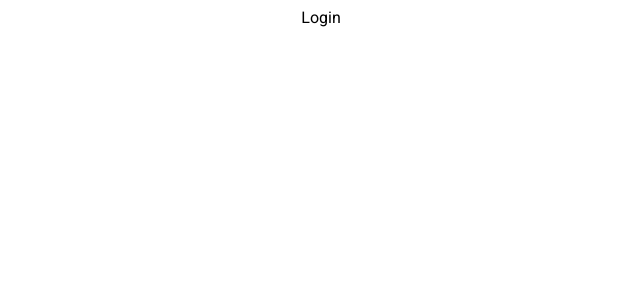
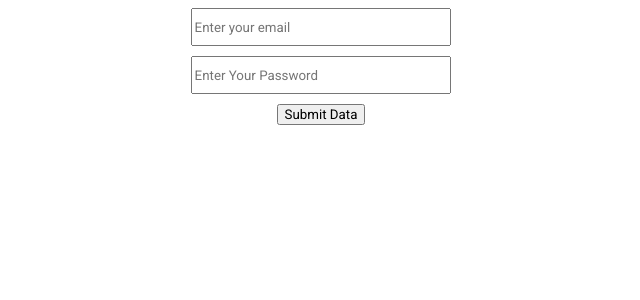
Before and after one commit to centauricoder01/book_management_system, a React (Create React App) app: page /login in a window 1280 px wide. Shown: the top 300 px of the page, without its empty margins (319-959 px from the left). Built offline with nearby package versions, Linux system fonts and the light colour scheme.

Commit message:
Authtication Added

```diff
--- a/src/Auth_Redux/Action.jsx
+++ b/src/Auth_Redux/Action.jsx
@@ -0,0 +1,17 @@
+import axios from "axios";
+import * as types from "./Action_type";
+
+const Login = (payload) => (dispatch) => {
+  dispatch({ type: types.GET_AUTH_REQUEST });
+  return axios
+    .post("https://reqres.in/api/login", payload)
+    .then((res) => {
+      console.log(res.data.token, "res.data");
+      dispatch({ type: types.GET_AUTH_TOKEN, Token: res.data.token });
+    })
+    .catch(() => {
+      dispatch({ type: types.GET_AUTH_ERROR });
+    });
+};
+
+export { Login };
--- a/src/Auth_Redux/Action_type.jsx
+++ b/src/Auth_Redux/Action_type.jsx
@@ -1,3 +1,3 @@
-const GET_AUTH_REQUEST = "GET_AUTH_REQUEST";
-const GET_AUTH_TOKEN = "GET_AUTH_TOKEN";
-const GET_AUTH_ERROR = "GET_AUT_ERROR";
+export const GET_AUTH_REQUEST = "GET_AUTH_REQUEST";
+export const GET_AUTH_TOKEN = "GET_AUTH_TOKEN";
+export const GET_AUTH_ERROR = "GET_AUT_ERROR";
--- /dev/null
+++ b/src/Auth_Redux/CommonAuth.jsx
@@ -0,0 +1,12 @@
+import { useSelector } from "react-redux";
+import { Navigate } from "react-router-dom";
+
+const CommonAuth = ({ children }) => {
+  const isAuth = useSelector((Auth) => Auth.Auth_Reducer.isAuth);
+  if (!isAuth) {
+    return <Navigate to={"/login"} />;
+  }
+  return children;
+};
+
+export default CommonAuth;
--- a/src/Auth_Redux/Reducer.jsx
+++ b/src/Auth_Redux/Reducer.jsx
@@ -0,0 +1,25 @@
+import * as types from "./Action_type";
+
+const Initalize = {
+  Tokens: "",
+  isAuth: false,
+  isLoading: false,
+  isError: false,
+};
+
+const Auth_Reducer = (oldstate = Initalize, action) => {
+  const { type, Token } = action;
+  console.log(Token, "action.payload");
+  switch (type) {
+    case types.GET_AUTH_REQUEST:
+      return { ...oldstate, isLoading: true };
+    case types.GET_AUTH_TOKEN:
+      return { ...oldstate, isAuth: true, Tokens: Token, isLoading: false };
+    case types.GET_AUTH_ERROR:
+      return { ...oldstate, isLoading: false, isError: true };
+    default:
+      return oldstate;
+  }
+};
+
+export { Auth_Reducer };
--- a/src/Components/Booklist.jsx
+++ b/src/Components/Booklist.jsx
@@ -5,7 +5,7 @@ import ShowBooks from "./ShowBooks";
 import { useSearchParams, useLocation } from "react-router-dom";
 
 const Booklist = () => {
-  const books = useSelector((book) => book.books);
+  const books = useSelector((book) => book.Reducer.books);
   const dispatch = useDispatch();
   const location = useLocation();
   const [searchParams] = useSearchParams();
--- a/src/Components/ShowBooks.jsx
+++ b/src/Components/ShowBooks.jsx
@@ -1,4 +1,5 @@
 import React from "react";
+import { Link } from "react-router-dom";
 
 const ShowBooks = ({ bookData }) => {
   return (
@@ -10,11 +11,13 @@ const ShowBooks = ({ bookData }) => {
           margin: "5px",
         }}
       >
-        <img
-          src="https://wallpaperaccess.com/full/124378.jpg"
-          alt="books"
-          width={"100%"}
-        />
+        <Link to={`/books/${bookData.id}`}>
+          <img
+            src="https://wallpaperaccess.com/full/124378.jpg"
+            alt="books"
+            width={"100%"}
+          />
+        </Link>
         <p>Book Name : {bookData.book_name}</p>
         <p>Author : {bookData.author}</p>
         <p>Category : {bookData.category}</p>
--- a/src/Pages/Login.jsx
+++ b/src/Pages/Login.jsx
@@ -1,7 +1,59 @@
-import React from "react";
+import React, { useState } from "react";
+import { Login as LoginFunc } from "../Auth_Redux/Action";
+import { useDispatch } from "react-redux";
+import { useNavigate } from "react-router-dom";
+const Login = () => {
+  const [email, setemail] = useState("");
+  const [password, setpassword] = useState("");
+  const dispatch = useDispatch();
+  const Navigater = useNavigate();
 
-const Login = () => {
-  return <div>Login</div>;
+  const HandleSubmit = (e) => {
+    e.preventDefault();
+    if (email && password) {
+      dispatch(LoginFunc({ email, password })).then(() => {
+        Navigater("/");
+      });
+    }
+  };
+
+  return (
+    <div>
+      <form onSubmit={HandleSubmit}>
+        <input
+          type="email"
+          placeholder="Enter your email"
+          value={email}
+          onChange={(e) => {
+            setemail(e.target.value);
+          }}
+          style={{
+            display: "block",
+            width: "20%",
+            margin: "auto",
+            height: "2rem",
+            marginBottom: "10px",
+          }}
+        />
+        <input
+          type="password"
+          placeholder="Enter Your Password"
+          value={password}
+          onChange={(e) => {
+            setpassword(e.target.value);
+          }}
+          style={{
+            display: "block",
+            width: "20%",
+            margin: "auto",
+            height: "2rem",
+            marginBottom: "10px",
+          }}
+        />
+        <button type="submit">Submit Data</button>
+      </form>
+    </div>
+  );
 };
 
 export default Login;
--- a/src/Routeing/Routes.jsx
+++ b/src/Routeing/Routes.jsx
@@ -1,5 +1,6 @@
 import React from "react";
 import { Route, Routes } from "react-router-dom";
+import CommonAuth from "../Auth_Redux/CommonAuth";
 import Books from "../Pages/Books";
 import EditBook from "../Pages/EditBook";
 import Login from "../Pages/Login";
@@ -9,8 +10,22 @@ const Routeing = () => {
   return (
     <Routes>
       <Route path="/" element={<Books />} />
-      <Route path="/books/:id" element={<SingleBook />} />
-      <Route path="/books/:id/edit" element={<EditBook />} />
+      <Route
+        path="/books/:id"
+        element={
+          <CommonAuth>
+            <SingleBook />
+          </CommonAuth>
+        }
+      />
+      <Route
+        path="/books/:id/edit"
+        element={
+          <CommonAuth>
+            <EditBook />
+          </CommonAuth>
+        }
+      />
       <Route path="/login" element={<Login />} />
       <Route path="*" element={<h3>Page Not Found</h3>} />
     </Routes>
--- a/src/store.jsx
+++ b/src/store.jsx
@@ -1,10 +1,18 @@
-import { applyMiddleware, compose, legacy_createStore } from "redux";
+import {
+  applyMiddleware,
+  combineReducers,
+  compose,
+  legacy_createStore,
+} from "redux";
 import thunk from "redux-thunk";
 import { Reducer } from "./Data_Redux/Reducer";
+import { Auth_Reducer } from "./Auth_Redux/Reducer";
 
 const composeEnhancers = window.__REDUX_DEVTOOLS_EXTENSION_COMPOSE__ || compose;
+const rootreducer = combineReducers({ Reducer, Auth_Reducer });
+
 const store = legacy_createStore(
-  Reducer,
+  rootreducer,
   composeEnhancers(applyMiddleware(thunk))
 );
 export { store };
```
